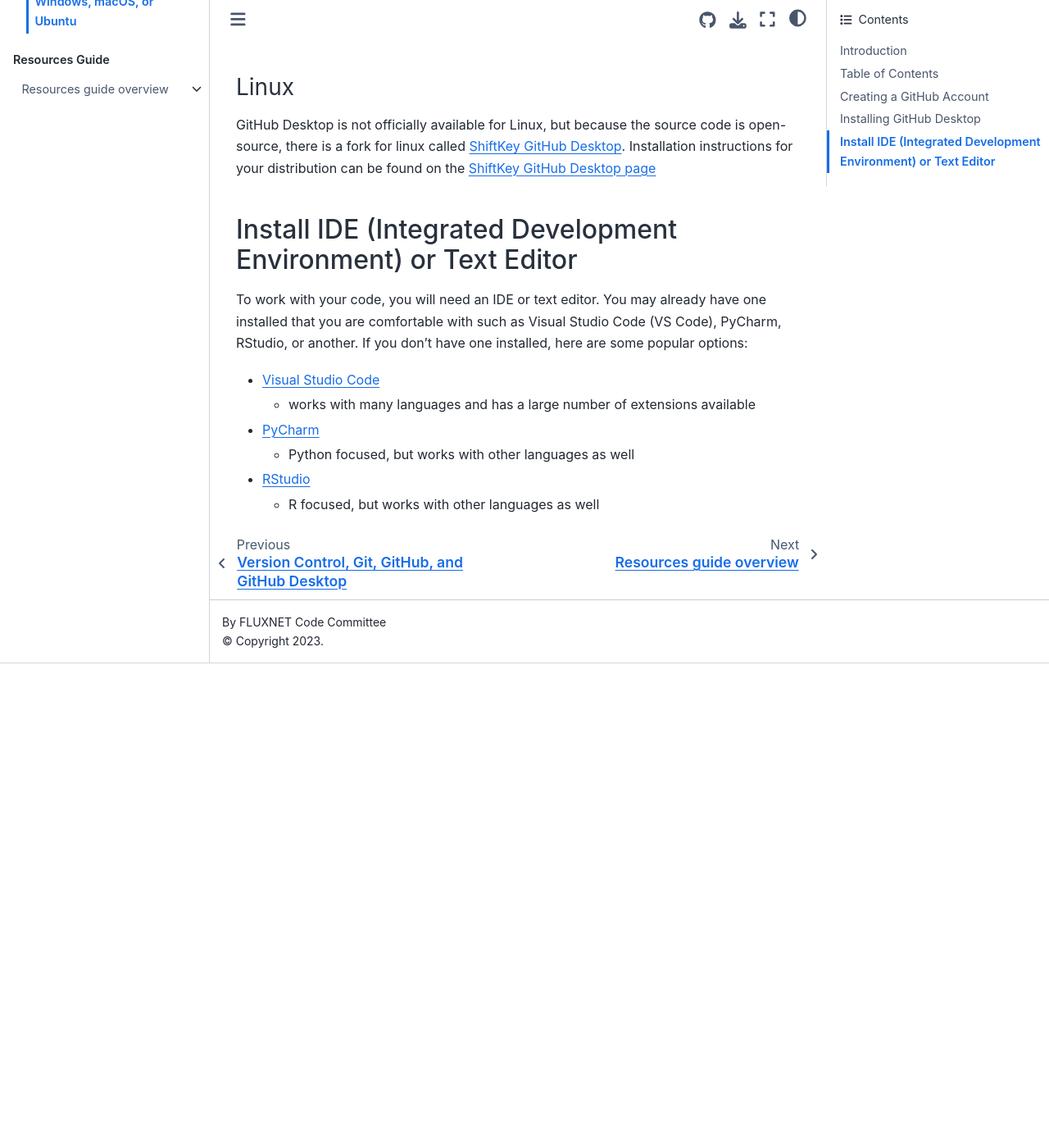
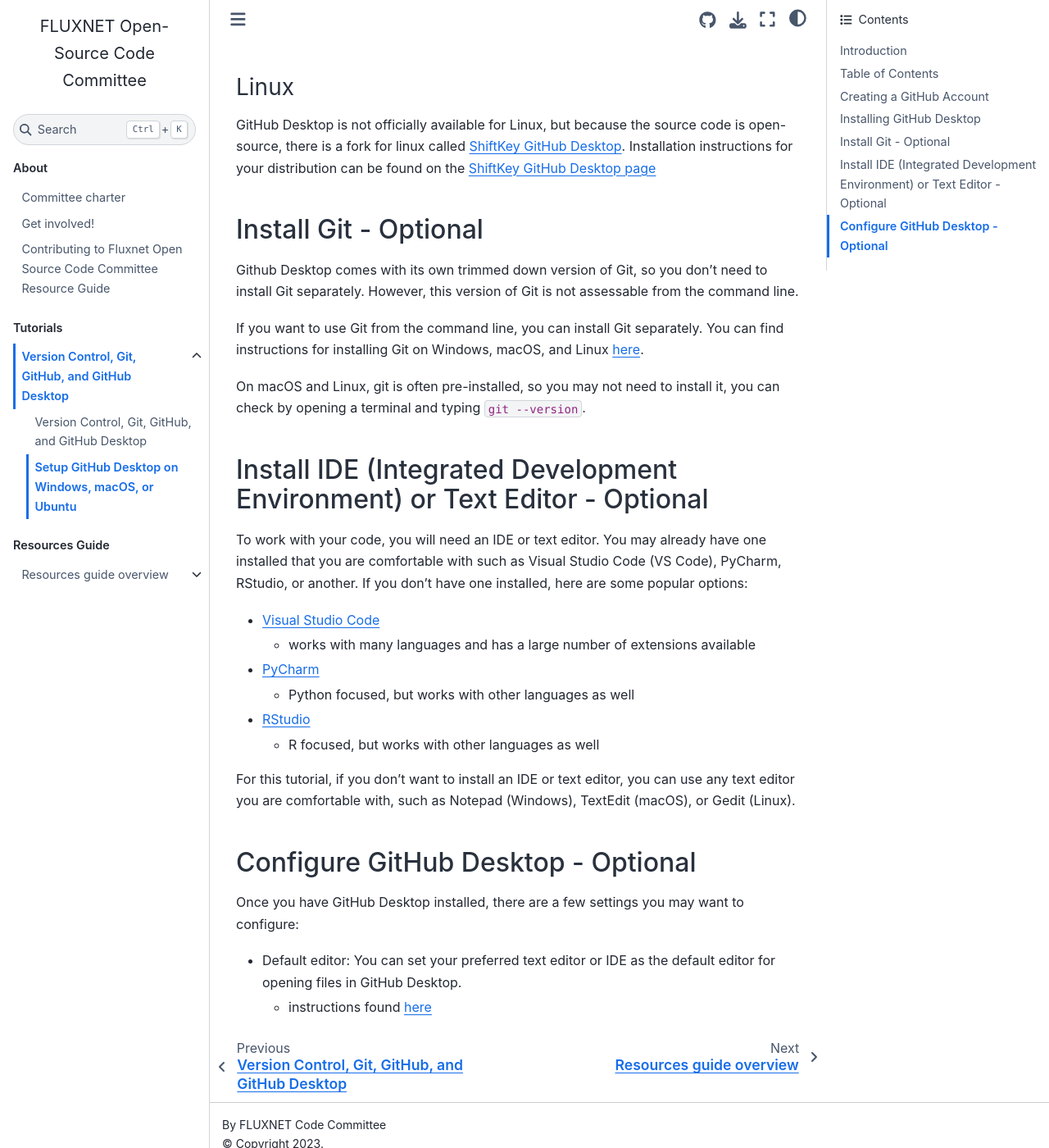
Before and after one commit to fluxnet-open-source/website, a Jupyter Book: the page built from tutorials/git/2-setup.md, in a window 1280 px wide and 1400 px high, scrolled down 2795 px. Shown: the whole window at 82% size. Built offline with Jupyter Book 1.0.4 settings and Sphinx 7.4.7 and the Sphinx Book theme 1.1.4, drawn with Linux system fonts in a browser that asks for light colours; before the commit the page ends 3604 px from its top, so only the background shows below that.

Commit message:
Add optional section for installing Git CLI

```diff
--- a/tutorials/git/2-setup.md
+++ b/tutorials/git/2-setup.md
@@ -80,7 +80,16 @@ Several options exist for setting up 2FA, you can find 2FA setup instructions fo
 
 GitHub Desktop is not officially available for Linux, but because the source code is open-source, there is a fork for linux called [ShiftKey GitHub Desktop](https://github.com/shiftkey/desktop). Installation instructions for your distribution can be found on the [ShiftKey GitHub Desktop page](https://github.com/shiftkey/desktop)
 
-## Install IDE (Integrated Development Environment) or Text Editor
+## Install Git - Optional
+
+Github Desktop comes with its own trimmed down version of Git, so you don't need to install Git separately. However, this version of Git is not assessable from the command line.
+
+If you want to use Git from the command line, you can install Git separately.
+You can find instructions for installing Git on Windows, macOS, and Linux [here](https://git-scm.com/book/en/v2/Getting-Started-Installing-Git).
+
+On macOS and Linux, git is often pre-installed, so you may not need to install it, you can check by opening a terminal and typing `git --version`.
+
+## Install IDE (Integrated Development Environment) or Text Editor - Optional
 
 To work with your code, you will need an IDE or text editor. You may already have one installed that you are comfortable with such as Visual Studio Code (VS Code), PyCharm, RStudio, or another. If you don't have one installed, here are some popular options:
 
@@ -90,3 +99,12 @@ To work with your code, you will need an IDE or text editor. You may already hav
   - Python focused, but works with other languages as well
 - [RStudio](https://www.rstudio.com/)
   - R focused, but works with other languages as well
+
+For this tutorial, if you don't want to install an IDE or text editor, you can use any text editor you are comfortable with, such as Notepad (Windows), TextEdit (macOS), or Gedit (Linux).
+
+## Configure GitHub Desktop - Optional
+
+Once you have GitHub Desktop installed, there are a few settings you may want to configure:
+
+- Default editor: You can set your preferred text editor or IDE as the default editor for opening files in GitHub Desktop.
+  -  instructions found [here](https://docs.github.com/en/desktop/configuring-and-customizing-github-desktop/configuring-a-default-editor-in-github-desktop)
```
